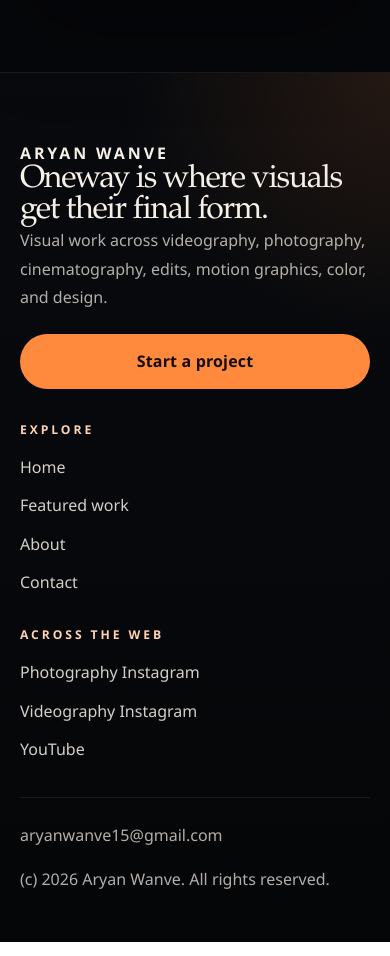
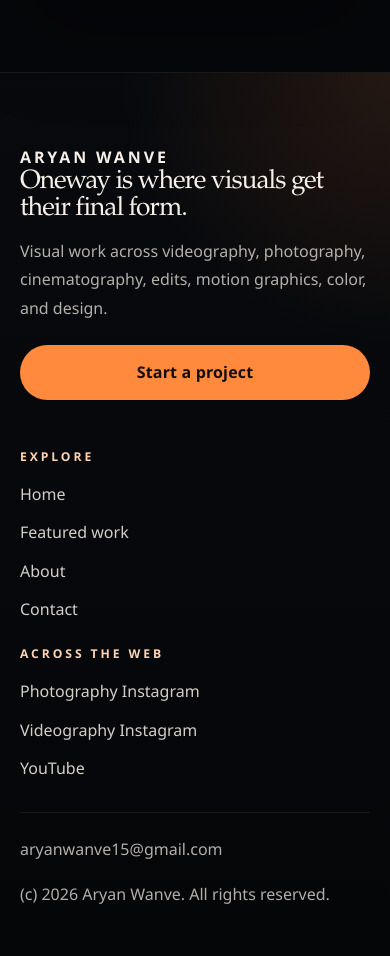
Before and after one commit to Aryan-Wanve/portfolio, a Next.js app: page / in a window 390 px wide. Shown: the part 5009-5965 px from the top of the page. Built offline with nearby package versions, Linux system fonts and the light colour scheme.

Commit message:
improvements in footer

```diff
--- a/src/app/globals.css
+++ b/src/app/globals.css
@@ -468,25 +468,32 @@ textarea {
 
 .footer-shell {
   display: grid;
-  grid-template-columns: minmax(0, 1.5fr) minmax(12rem, 0.7fr) minmax(12rem, 0.8fr);
-  gap: 2rem;
-  padding: 2.25rem 0;
+  grid-template-columns: minmax(0, 1.2fr) minmax(18rem, 0.8fr);
+  gap: 3rem;
+  padding: 2.5rem 0 2rem;
 }
 
 .footer-brand {
-  max-width: 36rem;
+  max-width: 32rem;
 }
 
 .footer-brand h2 {
-  margin: 0;
+  margin: 0 0 0.9rem;
   font-family: var(--font-display);
-  font-size: clamp(2rem, 4vw, 3.4rem);
-  line-height: 0.96;
+  font-size: clamp(1.65rem, 3vw, 2.45rem);
+  line-height: 1.02;
   letter-spacing: -0.04em;
 }
 
 .footer-button {
   margin-top: 1.4rem;
+}
+
+.footer-nav-grid {
+  display: grid;
+  grid-template-columns: repeat(2, minmax(0, 1fr));
+  gap: 2rem;
+  align-content: start;
 }
 
 .footer-label {
@@ -511,6 +518,7 @@ textarea {
 .footer-stack a {
   color: rgba(246, 240, 232, 0.86);
   font-size: 1rem;
+  width: fit-content;
   transition: color 180ms ease, transform 180ms ease;
 }
 
@@ -632,6 +640,10 @@ textarea {
     grid-template-columns: 1fr;
   }
 
+  .footer-nav-grid {
+    grid-template-columns: 1fr 1fr;
+  }
+
   .footer-bottom {
     flex-direction: column;
     align-items: flex-start;
@@ -677,6 +689,11 @@ textarea {
   .button {
     width: 100%;
   }
+
+  .footer-nav-grid {
+    grid-template-columns: 1fr;
+    gap: 1.5rem;
+  }
 }
 
 @media (prefers-reduced-motion: reduce) {
--- a/src/app/page.js
+++ b/src/app/page.js
@@ -322,6 +322,7 @@ export default function Home() {
             </a>
           </div>
 
+          <div className="footer-nav-grid">
             <div className="footer-column">
               <p className="footer-label">Explore</p>
               <div className="footer-stack">
@@ -344,6 +345,7 @@ export default function Home() {
               </div>
             </div>
           </div>
+        </div>
 
         <div className="footer-bottom">
           <p className="footer-copy">aryanwanve15@gmail.com</p>
```
Lines whose indentation alone changed are shown as unchanged.
